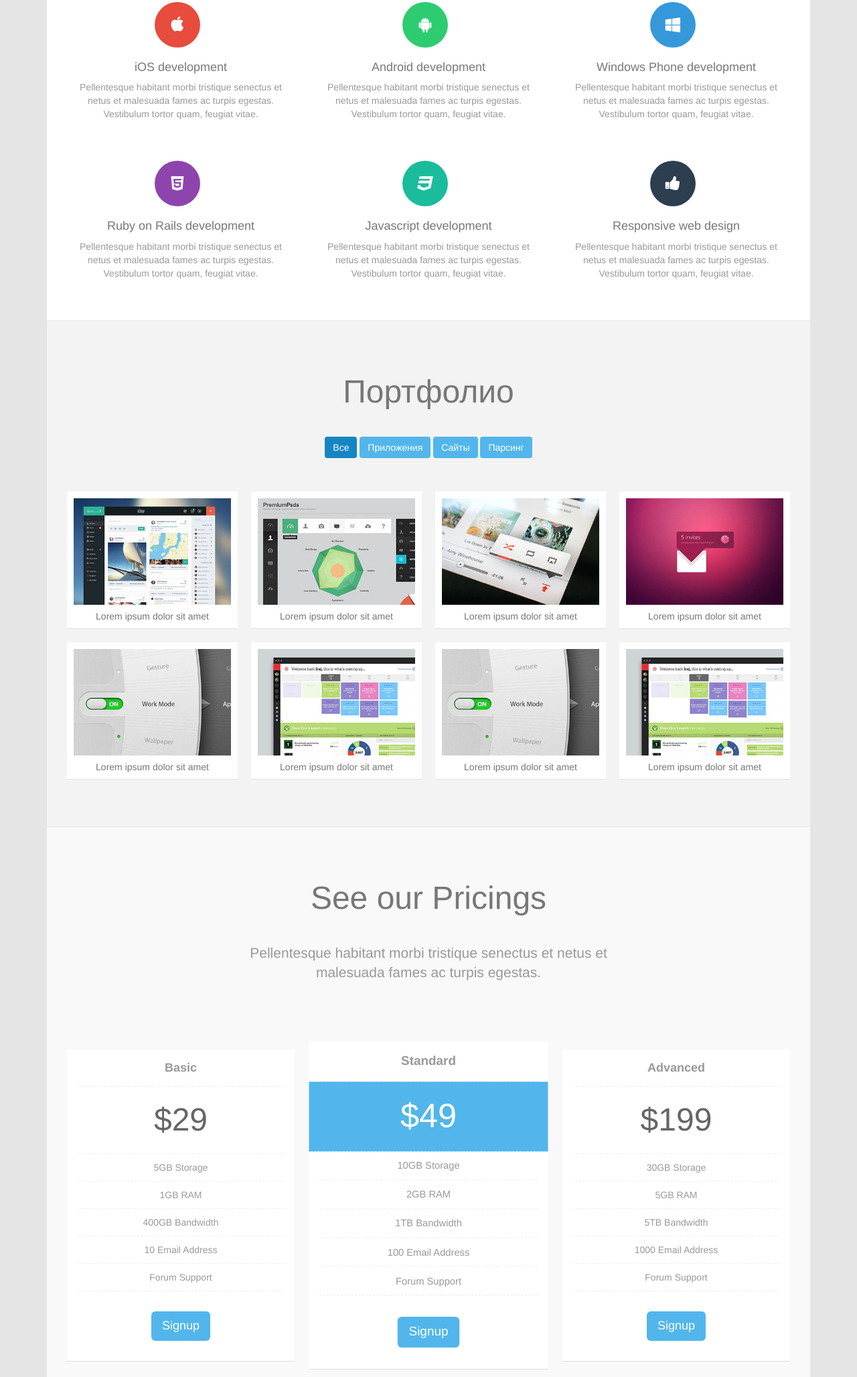
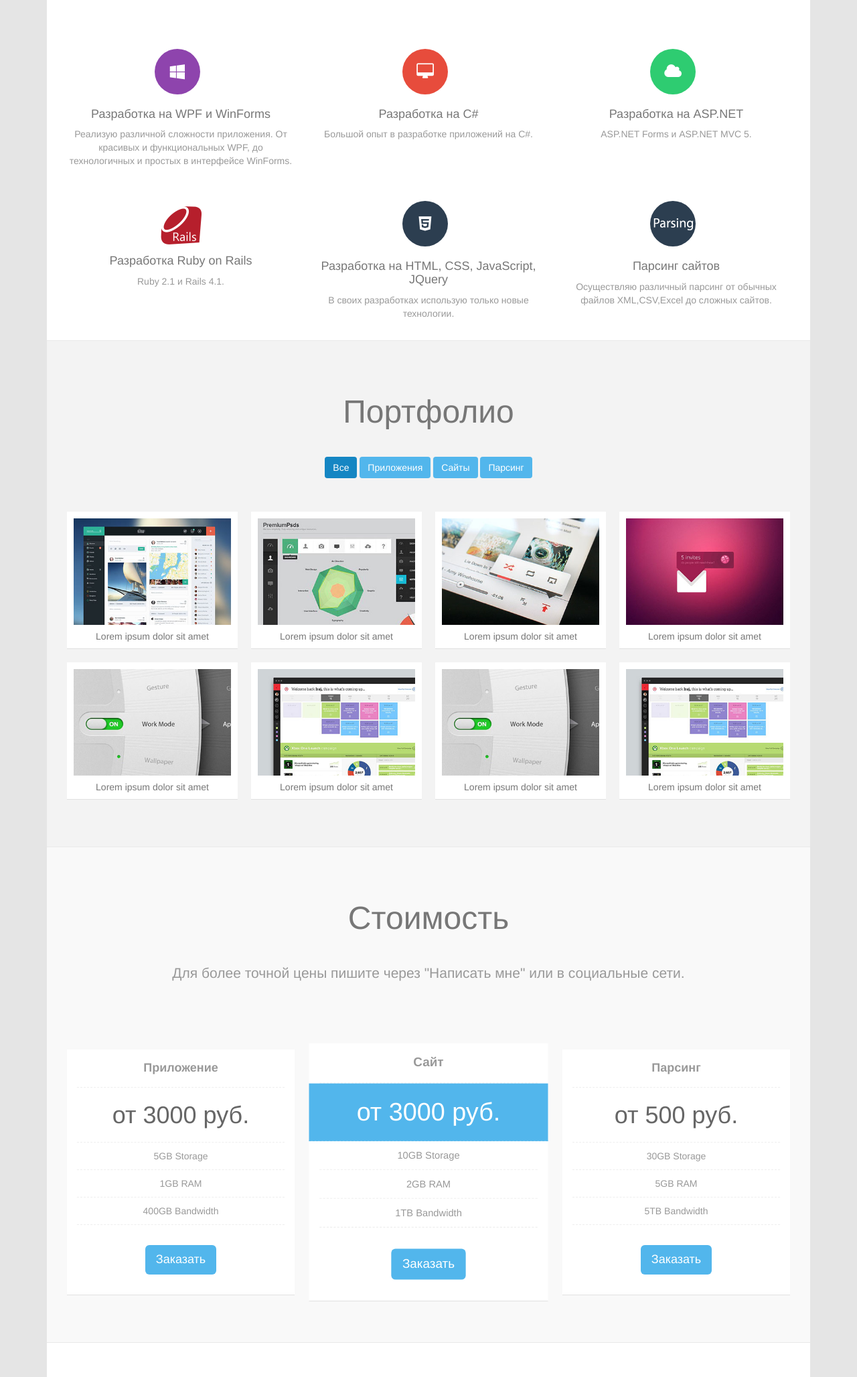
Before and after one commit to Andrushka05/a2dev, a plain HTML site: page index.html in a window 1280 px wide. Shown: the part 591-2647 px from the top of the page at 67% size. Drawn offline with Linux system fonts and the light colour scheme.

Commit message:
Edit index, add logo

```diff
--- a/css/main.css
+++ b/css/main.css
@@ -332,7 +332,7 @@ a:focus {
 #pricing .plan li.plan-price {
   color: #666;
   padding: 15px 0;
-  font-size: 48px;
+  font-size: 36px;
 }
 #pricing .plan li.plan-action {
   margin-top: 20px;
@@ -356,7 +356,7 @@ a:focus {
   padding-bottom: 0;
 }
 #services .row > div {
-  margin-bottom: 50px;
+  margin-bottom: 20px;
 }
 .center {
   text-align: center;
@@ -476,7 +476,8 @@ a:focus {
   margin-left: 20px;
   width: 200px;
   height: 65px;
-  background: url(../images/logo.png) no-repeat 0 50%;
+  background: url(../images/logo.png) no-repeat 50% 0%;
+  background-size: 126px auto;
 }
 .navbar-default .navbar-nav > li {
   margin-left: 1px;
--- a/index.html
+++ b/index.html
@@ -5,7 +5,7 @@
     <meta name="viewport" content="width=device-width, initial-scale=1.0">
     <meta name="description" content="">
     <meta name="author" content="Ivanov Andrey">
-    <title>A2dev | Создание сайтов, приложений</title>
+    <title>A2dev | Создание сайтов, приложений во Пскове</title>
     <link href="css/bootstrap.min.css" rel="stylesheet">
     <link href="css/font-awesome.min.css" rel="stylesheet">
     <link href="css/prettyPhoto.css" rel="stylesheet">
@@ -15,10 +15,10 @@
     <script src="js/respond.min.js"></script>
     <![endif]-->
     <link rel="shortcut icon" href="images/ico/favicon.ico">
-    <link rel="apple-touch-icon-precomposed" sizes="144x144" href="images/ico/apple-touch-icon-144-precomposed.png">
+    <!--<link rel="apple-touch-icon-precomposed" sizes="144x144" href="images/ico/apple-touch-icon-144-precomposed.png">
     <link rel="apple-touch-icon-precomposed" sizes="114x114" href="images/ico/apple-touch-icon-114-precomposed.png">
     <link rel="apple-touch-icon-precomposed" sizes="72x72" href="images/ico/apple-touch-icon-72-precomposed.png">
-    <link rel="apple-touch-icon-precomposed" href="images/ico/apple-touch-icon-57-precomposed.png">
+    <link rel="apple-touch-icon-precomposed" href="images/ico/apple-touch-icon-57-precomposed.png">-->
 </head><!--/head-->
 
 <body data-spy="scroll" data-target="#navbar" data-offset="0">
@@ -74,47 +74,48 @@
     <section id="services">
         <div class="container">
             <div class="box first">
-                <div class="row">
+                <div class="row" style="margin-top:70px">
                     <div class="col-md-4 col-sm-6">
                         <div class="center">
-                            <i class="icon-apple icon-md icon-color1"></i>
-                            <h4>iOS development</h4>
-                            <p>Pellentesque habitant morbi tristique senectus et netus et malesuada fames ac turpis egestas. Vestibulum tortor quam, feugiat vitae.</p>
+                            <i class="icon-windows icon-md icon-color4"></i>
+                            <h4>Разработка на WPF и WinForms</h4>
+                            <p>Реализую различной сложности приложения. От красивых и функциональных WPF, до технологичных  и простых в интерфейсе WinForms.  </p>
                         </div>
                     </div><!--/.col-md-4-->
                     <div class="col-md-4 col-sm-6">
                         <div class="center">
-                            <i class="icon-android icon-md icon-color2"></i>
-                            <h4>Android development</h4>
-                            <p>Pellentesque habitant morbi tristique senectus et netus et malesuada fames ac turpis egestas. Vestibulum tortor quam, feugiat vitae.</p>
+                            <i class="icon-desktop icon-md icon-color1"></i>
+                            <h4>Разработка на C#</h4>
+                            <p>Большой опыт в разработке приложений на C#.</p>
                         </div>
                     </div><!--/.col-md-4-->
                     <div class="col-md-4 col-sm-6">
                         <div class="center">
-                            <i class="icon-windows icon-md icon-color3"></i>
-                            <h4>Windows Phone development</h4>
-                            <p>Pellentesque habitant morbi tristique senectus et netus et malesuada fames ac turpis egestas. Vestibulum tortor quam, feugiat vitae.</p>
+                            <i class="icon-cloud icon-md icon-color2"></i>
+                            <h4>Разработка на ASP.NET</h4>
+                            <p>ASP.NET Forms и ASP.NET MVC 5.</p>
+                        </div>
+                    </div><!--/.col-md-4-->
+                    <div class="clearfix"></div>
+                    <div class="col-md-4 col-sm-6">
+                        <div class="center">
+                            <img width="70" src="./images/rails.png" />
+                            <h4>Разработка Ruby on Rails</h4>
+                            <p>Ruby 2.1 и Rails 4.1.</p>
                         </div>
                     </div><!--/.col-md-4-->
                     <div class="col-md-4 col-sm-6">
                         <div class="center">
-                            <i class="icon-html5 icon-md icon-color4"></i>
-                            <h4>Ruby on Rails development</h4>
-                            <p>Pellentesque habitant morbi tristique senectus et netus et malesuada fames ac turpis egestas. Vestibulum tortor quam, feugiat vitae.</p>
+                            <i class="icon-html5 icon-md icon-color6"></i>
+                            <h4>Разработка на HTML, CSS, JavaScript, JQuery</h4>
+                            <p>В своих разработках использую только новые технологии.</p>
                         </div>
                     </div><!--/.col-md-4-->
                     <div class="col-md-4 col-sm-6">
                         <div class="center">
-                            <i class="icon-css3 icon-md icon-color5"></i>
-                            <h4>Javascript development</h4>
-                            <p>Pellentesque habitant morbi tristique senectus et netus et malesuada fames ac turpis egestas. Vestibulum tortor quam, feugiat vitae.</p>
-                        </div>
-                    </div><!--/.col-md-4-->
-                    <div class="col-md-4 col-sm-6">
-                        <div class="center">
-                            <i class="icon-thumbs-up icon-md icon-color6"></i>
-                            <h4>Responsive web design</h4>
-                            <p>Pellentesque habitant morbi tristique senectus et netus et malesuada fames ac turpis egestas. Vestibulum tortor quam, feugiat vitae.</p>
+                            <i class="icon-md icon-color6"><img width="70" src="./images/parsing.png" /></i>
+                            <h4>Парсинг сайтов</h4>
+                            <p>Осуществляю различный парсинг от обычных файлов XML,CSV,Excel до сложных сайтов.</p>
                         </div>
                     </div><!--/.col-md-4-->
                 </div><!--/.row-->
@@ -232,45 +233,39 @@
         <div class="container">
             <div class="box">
                 <div class="center">
-                    <h2>See our Pricings</h2>
-                    <p class="lead">Pellentesque habitant morbi tristique senectus et netus et <br>malesuada fames ac turpis egestas.</p>
+                    <h2>Стоимость</h2>
+                    <p class="lead">Для более точной цены пишите через "Написать мне" или в социальные сети.</p>
                 </div><!--/.center-->
                 <div class="big-gap"></div>
                 <div id="pricing-table" class="row">
                     <div class="col-sm-4">
                         <ul class="plan">
-                            <li class="plan-name">Basic</li>
-                            <li class="plan-price">$29</li>
+                            <li class="plan-name">Приложение</li>
+                            <li class="plan-price">от 3000 руб.</li>
                             <li>5GB Storage</li>
                             <li>1GB RAM</li>
                             <li>400GB Bandwidth</li>
-                            <li>10 Email Address</li>
-                            <li>Forum Support</li>
-                            <li class="plan-action"><a href="#" class="btn btn-primary btn-lg">Signup</a></li>
+                            <li class="plan-action"><a href="#" class="btn btn-primary btn-lg">Заказать</a></li>
                         </ul>
                     </div><!--/.col-sm-4-->
                     <div class="col-sm-4">
                         <ul class="plan featured">
-                            <li class="plan-name">Standard</li>
-                            <li class="plan-price">$49</li>
+                            <li class="plan-name">Сайт</li>
+                            <li class="plan-price">от 3000 руб.</li>
                             <li>10GB Storage</li>
                             <li>2GB RAM</li>
                             <li>1TB Bandwidth</li>
-                            <li>100 Email Address</li>
-                            <li>Forum Support</li>
-                            <li class="plan-action"><a href="#" class="btn btn-primary btn-lg">Signup</a></li>
+                            <li class="plan-action"><a href="#" class="btn btn-primary btn-lg">Заказать</a></li>
                         </ul>
                     </div><!--/.col-sm-4-->
                     <div class="col-sm-4">
                         <ul class="plan">
-                            <li class="plan-name">Advanced</li>
-                            <li class="plan-price">$199</li>
+                            <li class="plan-name">Парсинг</li>
+                            <li class="plan-price">от 500 руб.</li>
                             <li>30GB Storage</li>
                             <li>5GB RAM</li>
                             <li>5TB Bandwidth</li>
-                            <li>1000 Email Address</li>
-                            <li>Forum Support</li>
-                            <li class="plan-action"><a href="#" class="btn btn-primary btn-lg">Signup</a></li>
+                            <li class="plan-action"><a href="#" class="btn btn-primary btn-lg">Заказать</a></li>
                         </ul>
                     </div><!--/.col-sm-4-->
                 </div>
@@ -283,35 +278,15 @@
             <div class="box">
                 <div class="center">
                     <h2>Обо мне</h2>
-                    <p class="lead">Pellentesque habitant morbi tristique senectus et netus et<br>malesuada fames ac turpis egestas.</p>
+                    <p class="lead">Мне 25 лет. Опыт в разработке 7 лет.<br> Делаю качественно и недорого. </p>
                 </div>
                 <div class="gap"></div>
-                <div id="team-scroller" class="carousel scale">
-                    <div class="carousel-inner">
-                        <div class="item active">
-                            <div class="row">
-                                <div class="col-sm-4">
-
-                                </div>
-                                <div class="col-sm-4">
-                                    <div class="member">
-                                        <p><img class="img-responsive img-thumbnail img-circle" src="images/team2.jpg" alt="" ></p>
-                                        <h3>Donald Ford<small class="designation">Senior Vice President</small></h3>
-                                    </div>
-                                </div>
-                                <div class="col-sm-4">
-
-                                </div>
-                            </div>
-                        </div>
+                <div class="center">
+                    <div class="member">
+                        <p><img class="img-responsive img-thumbnail img-circle" src="images/team2.jpg" alt="" ></p>
+                        <h3>Иванов Андрей<br/><small class="designation">+7(911)88-66-898</small></h3>
                     </div>
-                    <a class="left-arrow" href="#team-scroller" data-slide="prev">
-                        <i class="icon-angle-left icon-4x"></i>
-                    </a>
-                    <a class="right-arrow" href="#team-scroller" data-slide="next">
-                        <i class="icon-angle-right icon-4x"></i>
-                    </a>
-                </div><!--/.carousel-->
+                </div>
             </div><!--/.box-->
         </div><!--/.container-->
     </section><!--/#about-us-->
@@ -321,68 +296,60 @@
             <div class="box last">
                 <div class="row">
                     <div class="col-sm-6">
-                        <h1>Contact Form</h1>
-                        <p>Pellentesque habitant morbi tristique senectus et netus et malesuada fames ac turpis egestas.</p>
+                        <h1>Написать мне</h1>
+                        <p>Тут вы можете задать мне вопрос. </p>
                         <div class="status alert alert-success" style="display: none"></div>
                         <form id="main-contact-form" class="contact-form" name="contact-form" method="post" action="sendemail.php" role="form">
                             <div class="row">
                                 <div class="col-sm-6">
                                     <div class="form-group">
-                                        <input type="text" class="form-control" required="required" placeholder="Name">
+                                        <input type="text" class="form-control" required="required" placeholder="Имя">
                                     </div>
                                 </div>
                                 <div class="col-sm-6">
                                     <div class="form-group">
-                                        <input type="text" class="form-control" required="required" placeholder="Email address">
+                                        <input type="text" class="form-control" required="required" placeholder="Email или телефон">
                                     </div>
                                 </div>
                             </div>
                             <div class="row">
                                 <div class="col-sm-12">
                                     <div class="form-group">
-                                        <textarea name="message" id="message" required="required" class="form-control" rows="8" placeholder="Message"></textarea>
+                                        <textarea name="message" id="message" required="required" class="form-control" rows="8" placeholder="Сообщение"></textarea>
                                     </div>
                                     <div class="form-group">
-                                        <button type="submit" class="btn btn-danger btn-lg">Send Message</button>
+                                        <button type="submit" class="btn btn-danger btn-lg">Отправить сообщение</button>
                                     </div>
                                 </div>
                             </div>
                         </form>
                     </div><!--/.col-sm-6-->
                     <div class="col-sm-6">
-                        <h1>Our Address</h1>
+                        <h1>Адрес</h1>
                         <div class="row">
                             <div class="col-md-6">
                                 <address>
-                                    <strong>Twitter, Inc.</strong><br>
-                                    795 Folsom Ave, Suite 600<br>
-                                    San Francisco, CA 94107<br>
-                                    <abbr title="Phone">P:</abbr> (123) 456-7890
+                                    <strong>Россия, Псков</strong><br>
+                                    <abbr title="Phone">Тел:</abbr>+7 (911) 88-66-898
                                 </address>
                             </div>
                             <div class="col-md-6">
-                                <address>
-                                    <strong>Twitter, Inc.</strong><br>
-                                    795 Folsom Ave, Suite 600<br>
-                                    San Francisco, CA 94107<br>
-                                    <abbr title="Phone">P:</abbr> (123) 456-7890
-                                </address>
+
                             </div>
                         </div>
-                        <h1>Connect with us</h1>
+                        <h1>Я в социальных сетях</h1>
                         <div class="row">
                             <div class="col-md-6">
                                 <ul class="social">
                                     <li><a href="#"><i class="icon-facebook icon-social"></i> Facebook</a></li>
                                     <li><a href="#"><i class="icon-google-plus icon-social"></i> Google Plus</a></li>
-                                    <li><a href="#"><i class="icon-pinterest icon-social"></i> Pinterest</a></li>
+                                    <li><a href="#"><i class="icon-vk icon-social icon-color4"></i> Вконтатке</a></li>
                                 </ul>
                             </div>
                             <div class="col-md-6">
                                 <ul class="social">
                                     <li><a href="#"><i class="icon-linkedin icon-social"></i> Linkedin</a></li>
                                     <li><a href="#"><i class="icon-twitter icon-social"></i> Twitter</a></li>
-                                    <li><a href="#"><i class="icon-youtube icon-social"></i> Youtube</a></li>
                                 </ul>
                             </div>
                         </div>
```
Also changed, not shown: images/c#.png (added), images/favicon.png (added), images/ico/favicon (1).ico (added), images/logo.png, images/parsing.png (added), images/rails.png (added), images/wpf.png (added).
